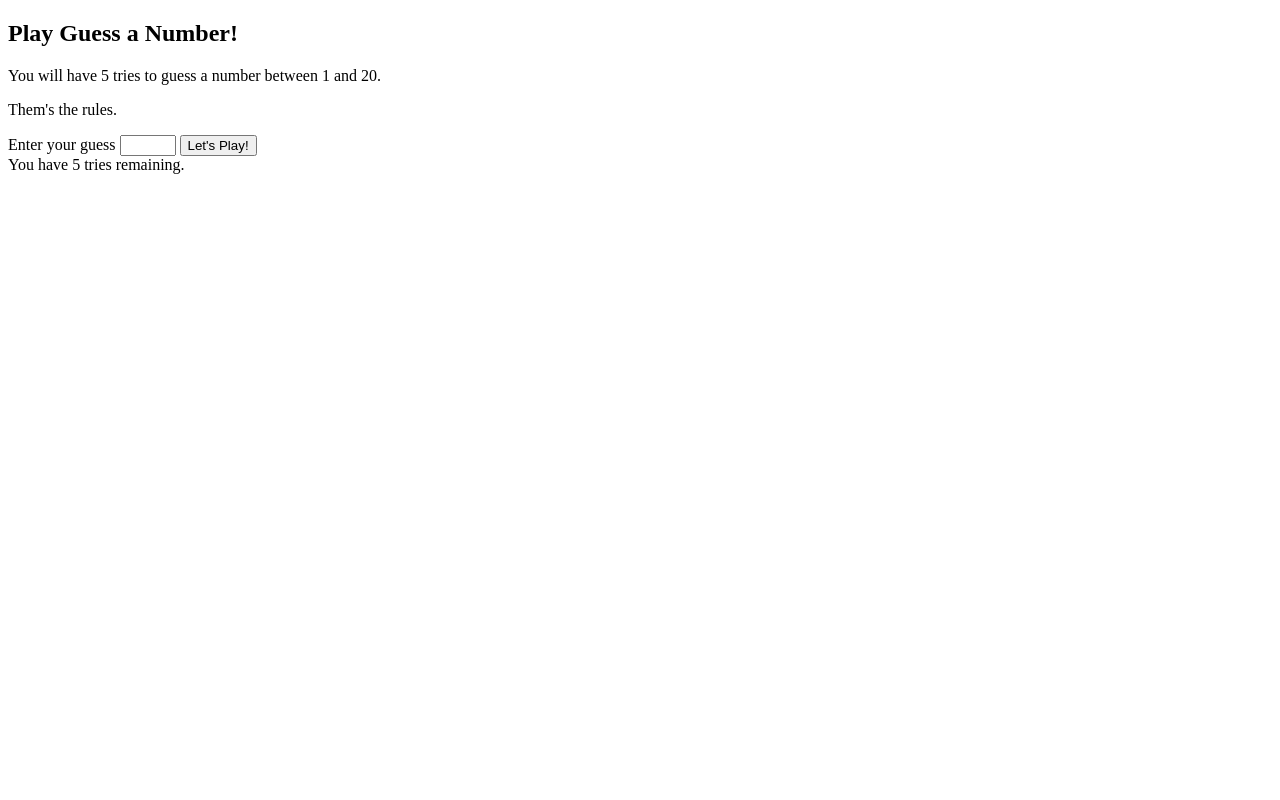
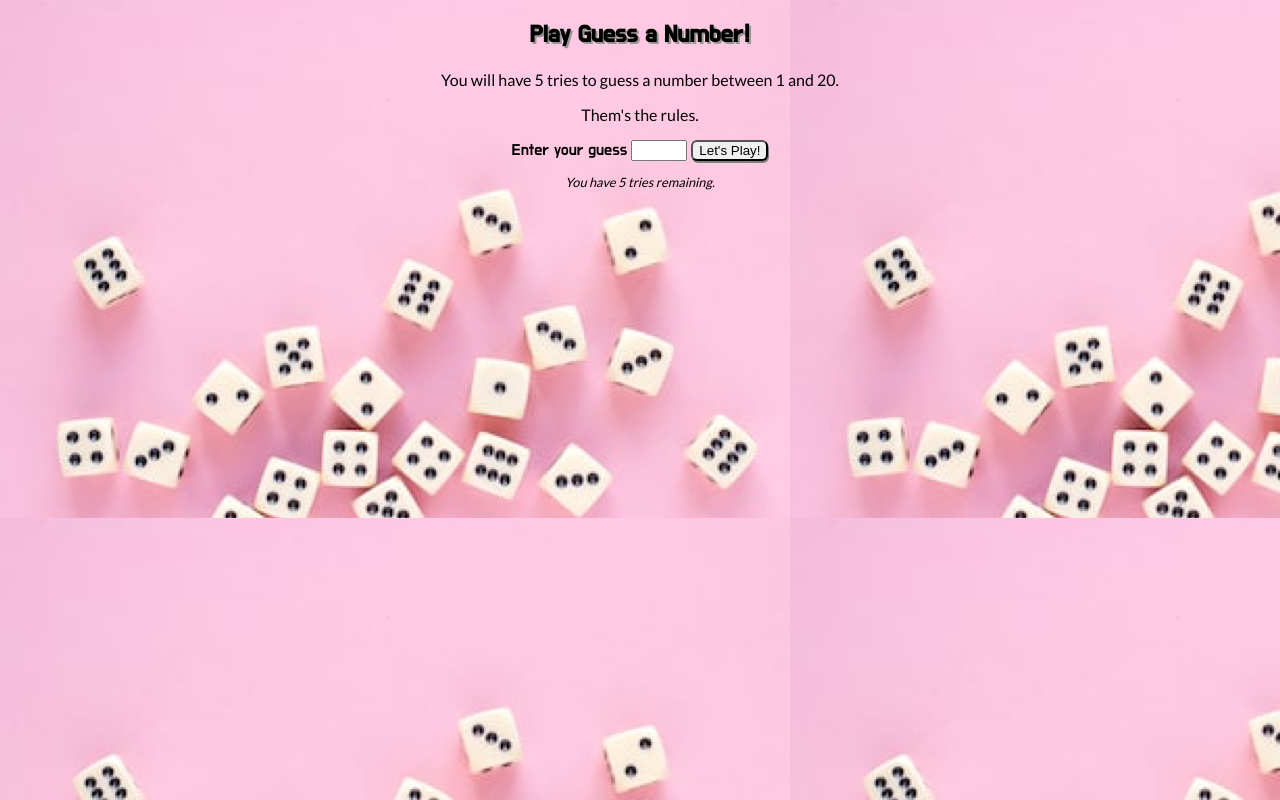
Before and after one commit to PeepTheMoon/lab-02-guess-number, a plain HTML site: page index.html in a window 1280 px wide. Drawn offline with Linux system fonts and the light colour scheme.

Commit message:
adds css styling

```diff
--- a/index.html
+++ b/index.html
@@ -7,9 +7,11 @@
     <meta http-equiv="X-UA-Compatible" content="ie=edge">
     <link rel="stylesheet" href="style.css">
     <title>Guess a Number Game</title>
+    <link href="https://fonts.googleapis.com/css2?family=Do+Hyeon&family=Lato&display=swap" rel="stylesheet">
 </head>
 
 <body>
+    <body background="dice.png">
     <section>
         <h1>Play Guess a Number!</h1>
     </section>
@@ -22,8 +24,8 @@
         <input type="number" id="user-input" min="1" max="20">
         <button id="button">Let's Play!</button>
     </section>
-    <section>
-        You have <span id="tries-remaining"></span> tries remaining.
+    <section id="tries">
+        <p>You have <span id="tries-remaining"></span> tries remaining.</p>
     </section>
     <section id="high-or-low"></section>
     <script type="module" src="app.js"></script>
--- a/style.css
+++ b/style.css
@@ -0,0 +1,31 @@
+body {
+    text-align: center;
+}
+
+h1 {
+    font-family: 'Do Hyeon', sans-serif;
+    text-shadow: 2px 2px rgb(153, 150, 150);
+}
+
+label {
+    font-family: 'Do Hyeon', sans-serif;
+}
+
+p {
+    font-family: 'Lato', sans-serif;
+}
+
+#tries {
+    font-family: 'Lato', sans-serif;
+    font-size: 80%;
+    font-style: italic;
+}
+
+button {
+    box-shadow: 1px 2px gray;
+    border-radius: 6px;
+}
+
+#high-or-low {
+    color: rgb(168, 100, 31);
+}
```
Also changed, not shown: dice.png (added).
